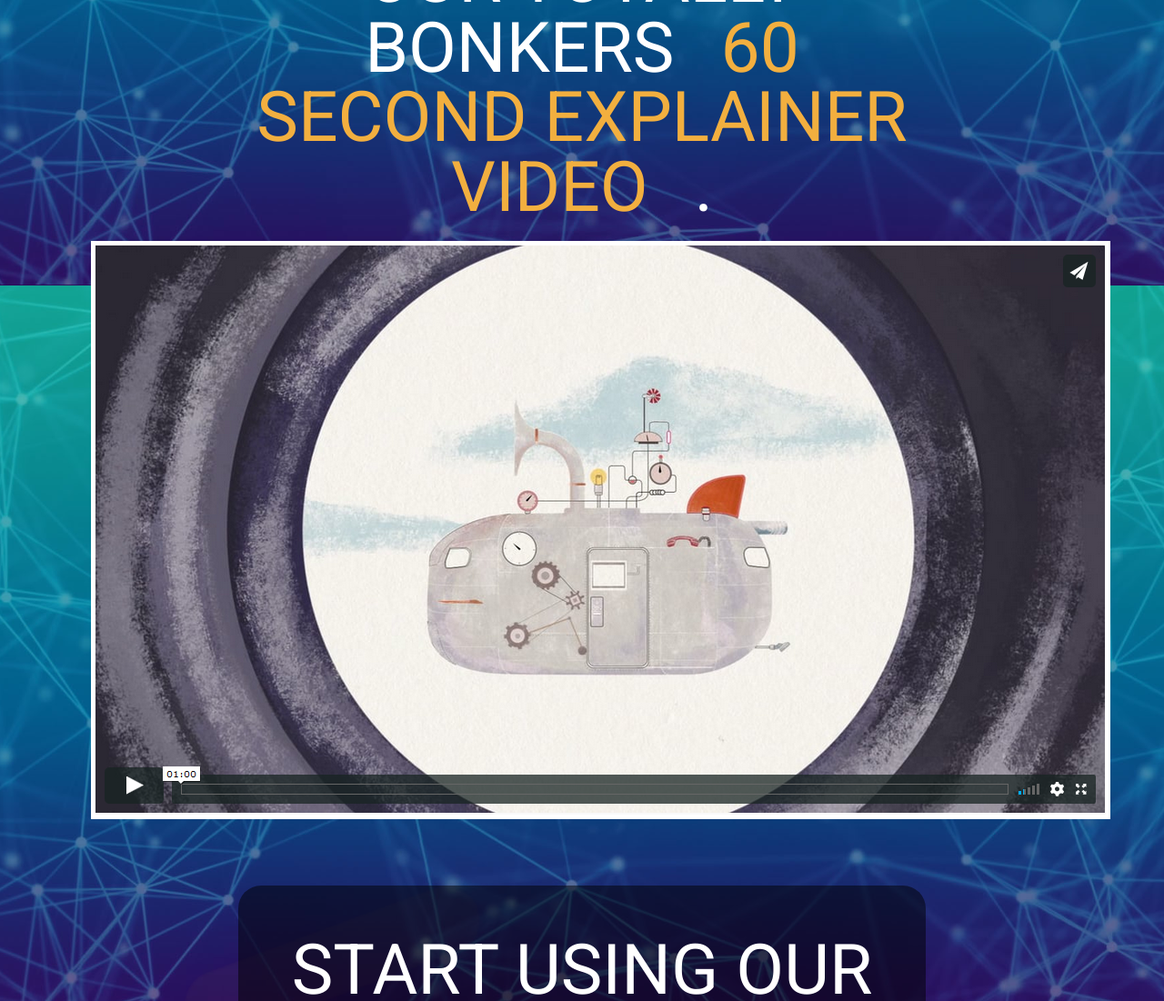
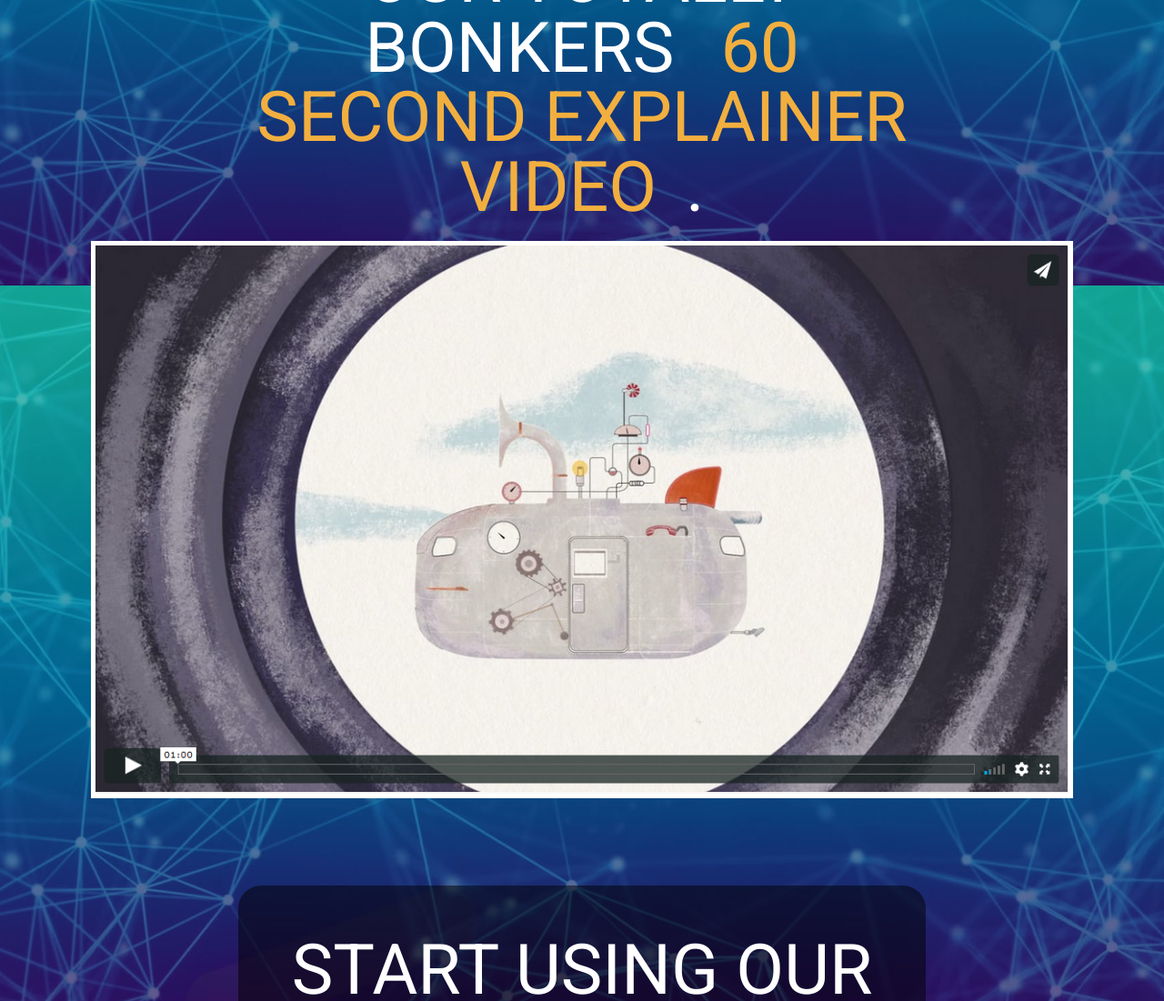
Before and after one commit to bakminibak/ProjectSoPro, a website: page src/index.html in a window 1280 px wide. Shown: the part 4486-5587 px from the top of the page at 91% size. Drawn offline with Linux system fonts and the light colour scheme.

Commit message:
fixing hedings

```diff
--- a/src/index.html
+++ b/src/index.html
@@ -121,8 +121,8 @@
             <p>Lorem ipsum dolor sit amet consectetur, adipisicing elit. Doloribus deserunt at eum! Deserunt voluptate fugiat accusantium quos quis. Dolores magnam sequi tempora! Exercitationem error iure odio consequatur excepturi doloremque deserunt!</p>
           </section>
           <section class="video">
-            <h1>Our totally bonkers <span class="yellow">60 second explainer video</span> . </h1>
-            <img src="img/video.png" alt="" class="video">
+            <h1>Our totally bonkers <span class="yellow">60 second explainer video</span>.</h1>
+            <img src="img/video.png" alt="" class="videoThumb">
           </section>
           <section class="email">
               <form>
--- a/src/scss/style.scss
+++ b/src/scss/style.scss
@@ -201,9 +201,9 @@ span.dark {
         margin-right:25%;
     }
 }
-img.video {
+.video img {
     border: 5px solid #ffffff;
-    width: auto;
+    width: 100%;
     height: auto;
 }
 footer {
```
Also changed, not shown: src/css/style.css, src/css/style.min.css.
